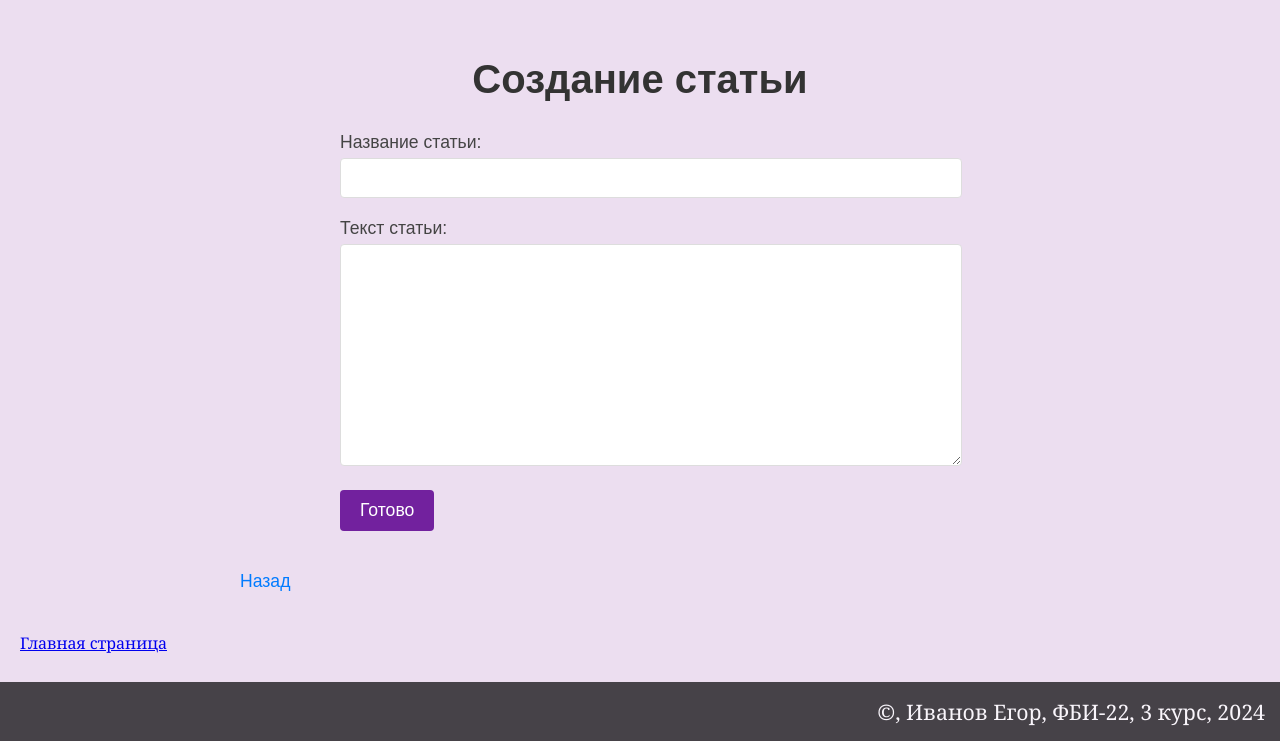
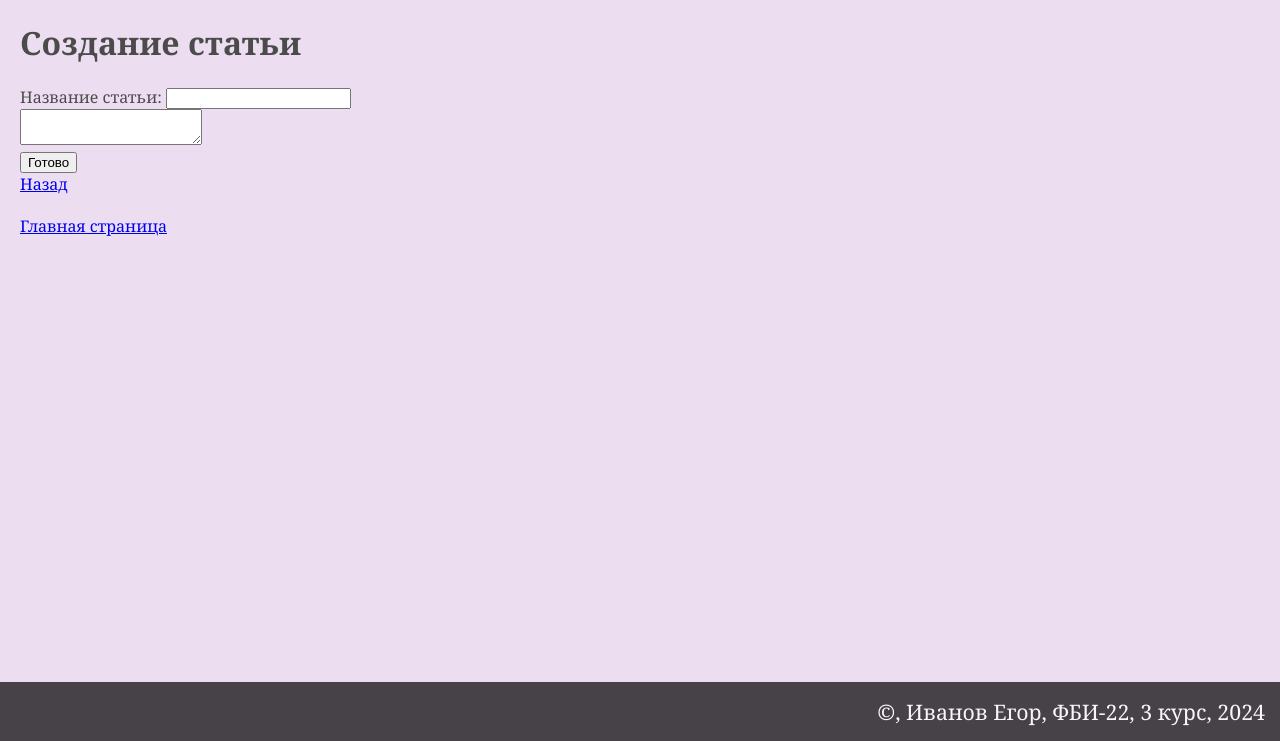
Before and after one commit to yngmzleen/weblabs2, a Flask app: page /lab5/create in a window 1280 px wide. Shown: the part 59-800 px from the top of the page. Run offline with Flask 3, Linux system fonts and the light colour scheme; the visitor is signed in with stand-in values (Sample User, id 1); some libraries are stand-ins or nearby versions.

Commit message:
отмена правок стилей

```diff
--- a/templates/lab5/create_article.html
+++ b/templates/lab5/create_article.html
@@ -3,25 +3,27 @@
 {% block lab %}Лабораторная работа 5{% endblock %}
 
 {% block main %}
-    <div class="article-container">
-        <h1 class="page-title">Создание статьи</h1>
+    <h1>Создание статьи</h1>
 
-        <form method="post" class="create-article-form">
-            <div class="form-group">
-                <label for="title">Название статьи:</label>
-                <input type="text" id="title" maxlength="50" name="title" required class="form-control">
+        <form method="post">
+            <div>
+                <label>
+                    Название статьи:
+                    <input type="text" maxlength="50" name="title" required>
+                </label>
             </div>
 
-            <div class="form-group">
-                <label for="article_text">Текст статьи:</label>
-                <textarea id="article_text" name="article_text" required class="form-control"></textarea>
+            <div>
+                <label>
+                    <textarea name="article_text" required></textarea>
+                </label>
             </div>
 
-            <div class="form-group">
-                <button type="submit" class="btn btn-primary">Готово</button>
+            <div>
+                <button type="submit">Готово</button>
             </div>
         </form>
-        <a href="/lab5/" class="back-link">Назад</a>
+        <a href="/lab5/">Назад</a>
         <div class="error">
             {{ error }}
         </div>
```
